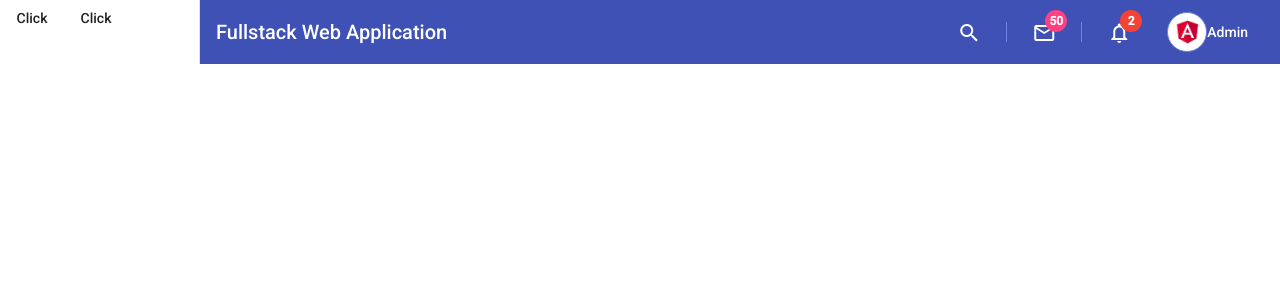
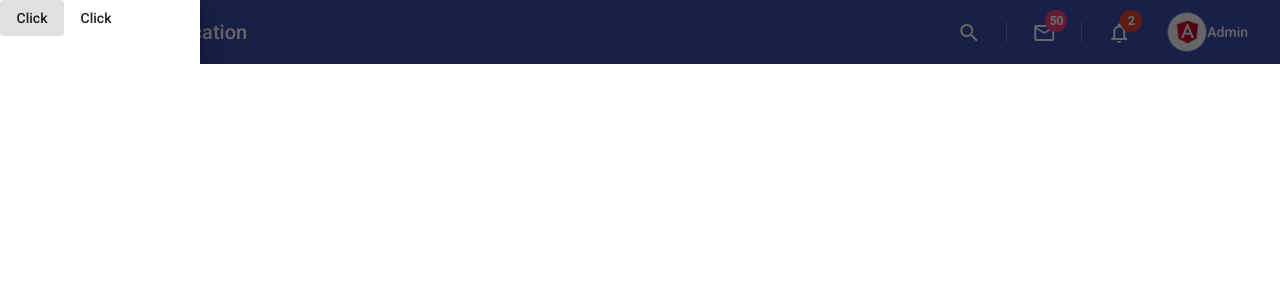
Before and after one commit to iiimomoniii/Intro-fullstack-frontend, an Angular app: page / in a window 1280 px wide. Shown: the top 300 px of the page. Built offline with nearby package versions, Linux system fonts and the light colour scheme.

Commit message:
change option for toolbar
mode over is move header to back of navbar

```diff
--- a/src/app/app.component.html
+++ b/src/app/app.component.html
@@ -1,5 +1,5 @@
 <mat-sidenav-container class="example-container">
-  <mat-sidenav mode="side" opened="true">
+  <mat-sidenav mode="over" opened="true">
       <button mat-button>Click</button>
       <button mat-button>Click</button>
   </mat-sidenav>
```
